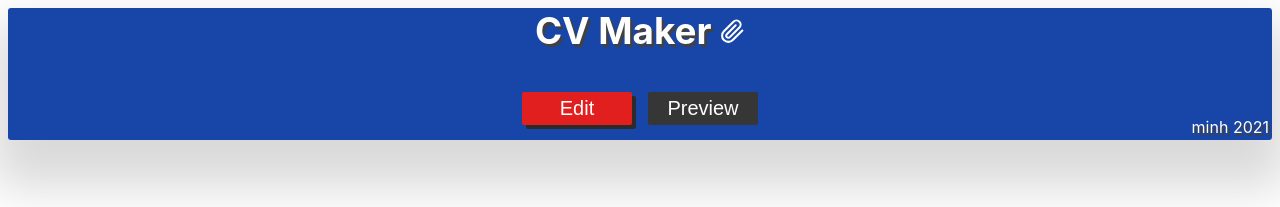
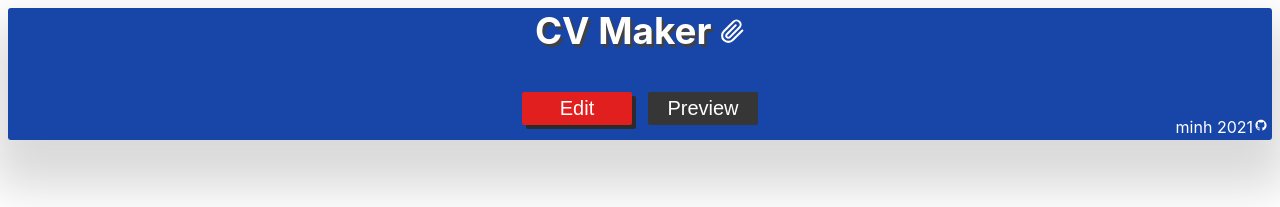
Before and after one commit to minho-sama/CV-maker, a React app in the folder files/: page / in a window 1280 px wide. Shown: the top 207 px of the page. Built offline with nearby package versions, Linux system fonts and the light colour scheme.

Commit message:
github logo

```diff
--- a/files/src/components/Header/Header.js
+++ b/files/src/components/Header/Header.js
@@ -1,6 +1,7 @@
 import ModeButton from './ModeButton/ModeButton'
 import './header.module.css'
 import { FiPaperclip } from 'react-icons/fi';
+import {DiGithubBadge} from 'react-icons/di'
 
 export function Header({mode, setMode}) {
 
@@ -8,7 +9,7 @@ export function Header({mode, setMode}) {
         <header>
             <h2>CV Maker <FiPaperclip size = "25px"/></h2>
             <ModeButton mode = {mode} setMode = {setMode}/>
-            <a href = "https://github.com/minho-sama/CV-maker">minh 2021</a>
+            <a href = "https://github.com/minho-sama/CV-maker">minh 2021<DiGithubBadge size = '16px'/></a>
         </header>
     )
 }
--- a/files/src/components/Header/header.module.css
+++ b/files/src/components/Header/header.module.css
@@ -25,6 +25,7 @@ a{
     right: 3px;
     text-decoration: none;
     color: white;
+    text-shadow: none;
 }
 a:hover{
     text-decoration: underline;
```
